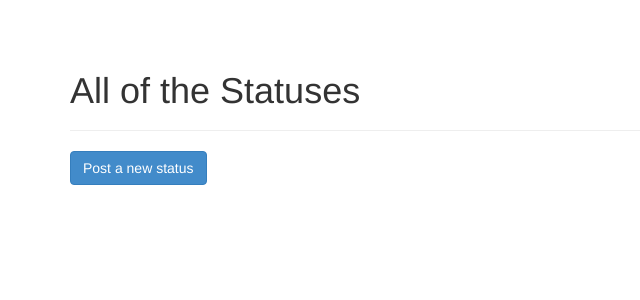
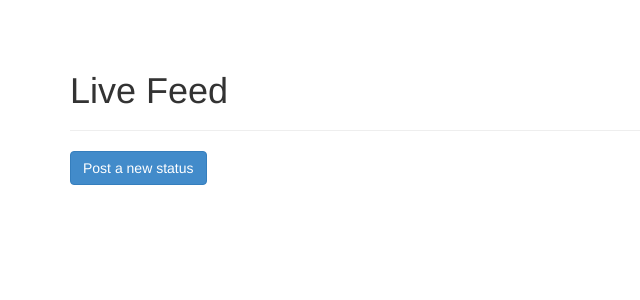
Before and after one commit to enriikke/Sandbox, a Rails app: page / in a window 1280 px wide. Shown: the part 51-351 px from the top of the page, without its empty margins (0-640 px from the left). Run offline with Rails 7, Linux system fonts and the light colour scheme; data that the repository does not hold is empty; style sheets or scripts are compiled from the project's sources; some libraries are stand-ins or nearby versions.

Commit message:
Minor changes.

```diff
--- a/Facenovel/app/views/statuses/index.html.erb
+++ b/Facenovel/app/views/statuses/index.html.erb
@@ -1,5 +1,5 @@
 <div class="page-header">
-  <h1>All of the Statuses</h1>
+  <h1>Live Feed</h1>
 </div>
 
 <%= link_to "Post a new status", new_status_path, class: "btn btn-primary" %>
```
